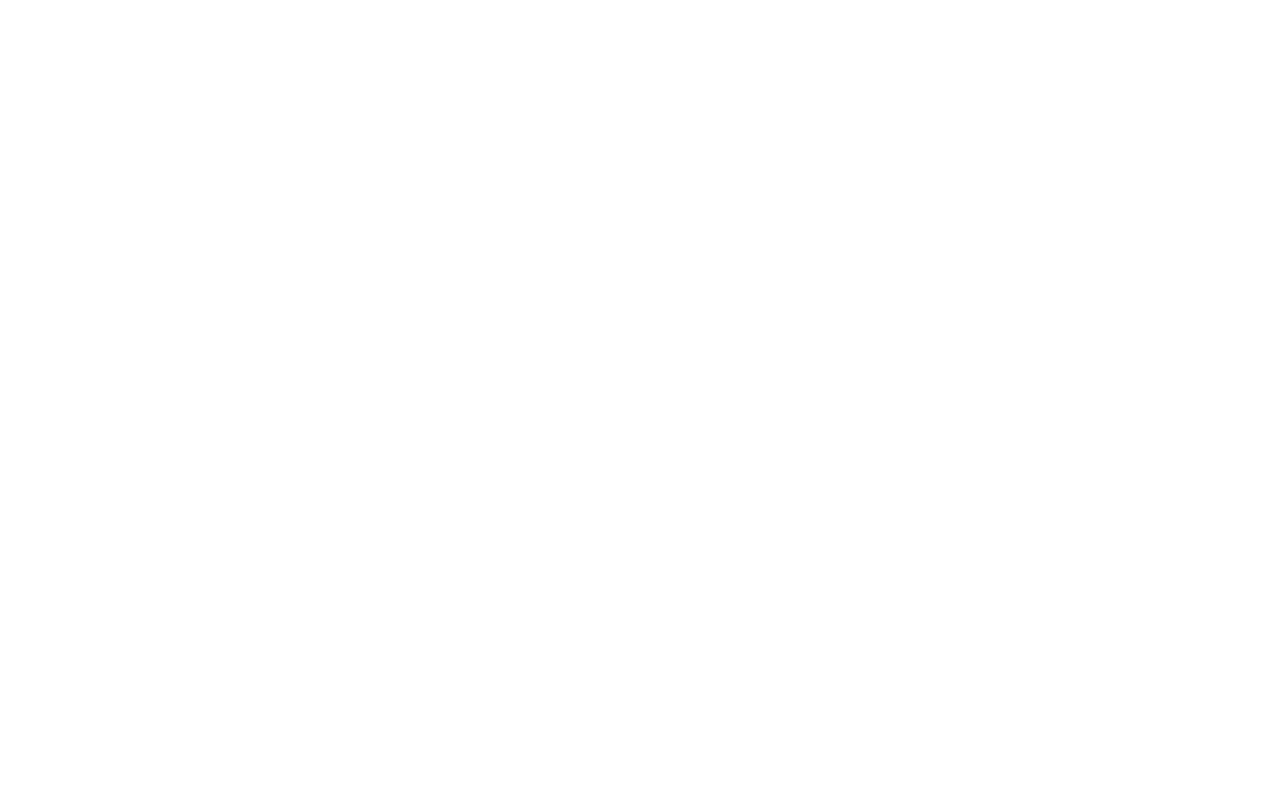
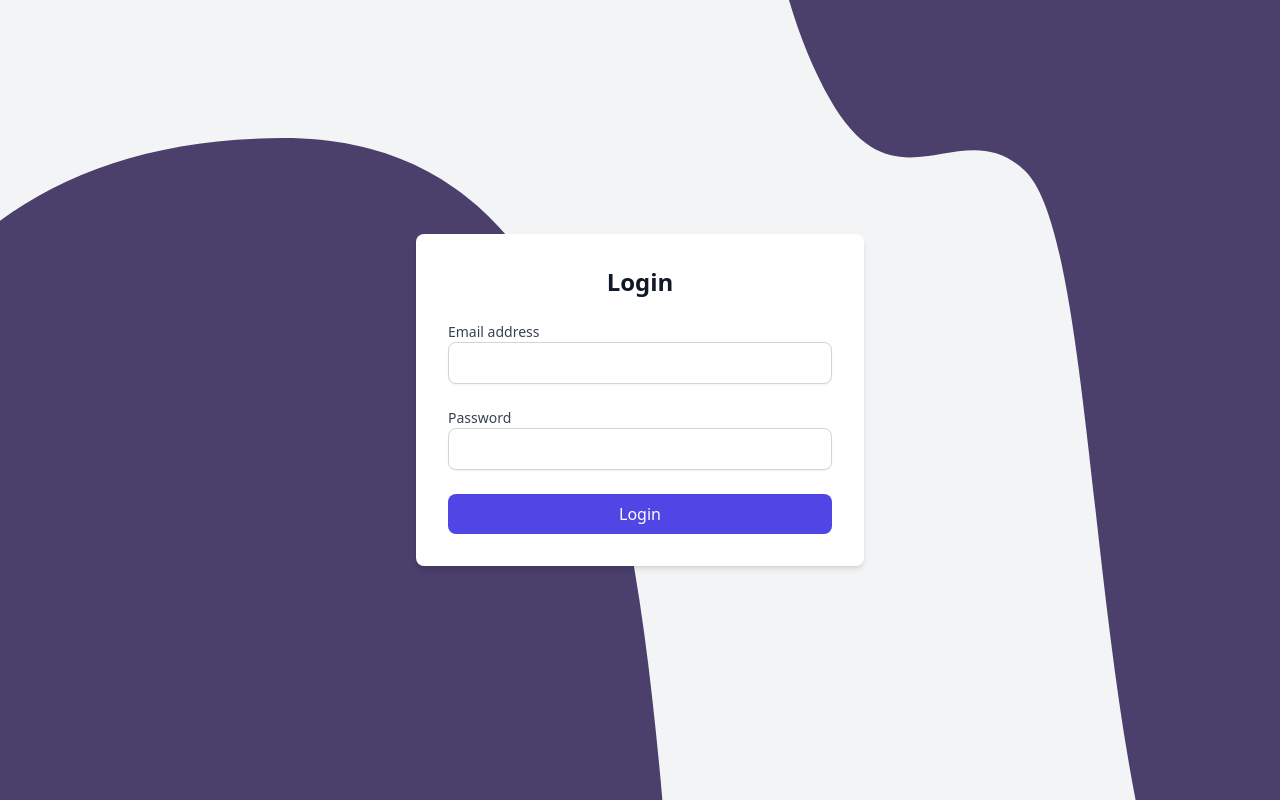
Before and after one commit to Md-Raihan-Alam/url-short-site-react, a React (Create React App) app: page /login in a window 1280 px wide. Before the commit this address had no page. Built offline with nearby package versions, Linux system fonts and the light colour scheme.

Commit message:
login updated

```diff
--- a/src/App.js
+++ b/src/App.js
@@ -1,12 +1,14 @@
 import Dashbaord from "./Dashboard";
 import { BrowserRouter, Routes, Route } from "react-router-dom";
 import Register from "./componenets/Register";
+import Login from "./componenets/Login";
 function App() {
   return (
     <BrowserRouter>
       <Routes>
         <Route path="/" element={<Dashbaord />} />
         <Route path="/register" element={<Register />} />
+        <Route path="/login" element={<Login />} />
       </Routes>
     </BrowserRouter>
   );
--- /dev/null
+++ b/src/componenets/Login.js
@@ -0,0 +1,53 @@
+import React from "react";
+
+const Login = () => {
+  return (
+    <div className="flex justify-center backgroundShorten items-center min-h-screen bg-gray-100">
+      <div className="w-full max-w-md p-8 space-y-6 bg-white rounded-lg shadow-md">
+        <h2 className="text-center text-2xl font-bold text-gray-900">Login</h2>
+        <form className="space-y-6">
+          <div>
+            <label
+              htmlFor="email"
+              className="block text-sm font-medium text-gray-700"
+            >
+              Email address
+            </label>
+            <input
+              id="email"
+              name="email"
+              type="email"
+              required
+              className="w-full px-3 py-2 border border-gray-300 rounded-lg shadow-sm focus:outline-none focus:ring-indigo-500 focus:border-indigo-500"
+            />
+          </div>
+          <div>
+            <label
+              htmlFor="password"
+              className="block text-sm font-medium text-gray-700"
+            >
+              Password
+            </label>
+            <input
+              id="password"
+              name="password"
+              type="password"
+              required
+              className="w-full px-3 py-2 border border-gray-300 rounded-lg shadow-sm focus:outline-none focus:ring-indigo-500 focus:border-indigo-500"
+            />
+          </div>
+          <div>
+            <button
+              type="submit"
+              className="w-full px-4 py-2 font-medium text-white bg-indigo-600 rounded-lg hover:bg-indigo-700 focus:outline-none focus:ring-2 focus:ring-offset-2 focus:ring-indigo-500"
+            >
+              Login
+            </button>
+          </div>
+        </form>
+      </div>
+    </div>
+  );
+};
+
+export default Login;
```
